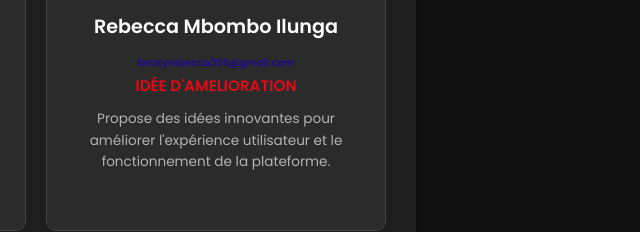
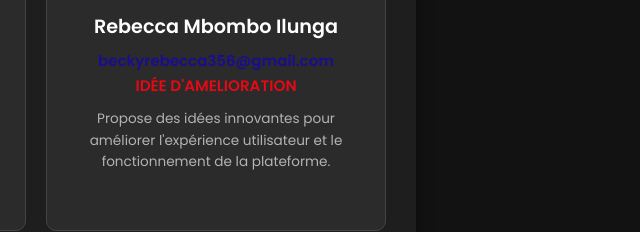
Before and after one commit to PIERRESTONE260/filmsall-recrutement, a plain HTML site: page candidats.html in a window 1280 px wide. Shown: the part 476-708 px from the top of the page, 604-1244 px from the left. Drawn offline with Linux system fonts and the light colour scheme.

Commit message:
style a email

```diff
--- a/candidats.html
+++ b/candidats.html
@@ -40,7 +40,7 @@
                  <div class="candidat-card">
                     <div class="candidat-avatar">💡</div>
                     <h3>Rebecca Mbombo Ilunga</h3>
-                    <a href="beckyrebecca356@gmail.com" style="font-size: 10px;">beckyrebecca356@gmail.com</a>
+                    <a href="beckyrebecca356@gmail.com" style="font-size: 15px;">beckyrebecca356@gmail.com</a>
                     <p class="candidat-poste">Idée d'amelioration</p>
                     <p class="candidat-desc">Propose des idées innovantes pour améliorer l'expérience utilisateur et le fonctionnement de la plateforme.</p>
                 </div>
```
